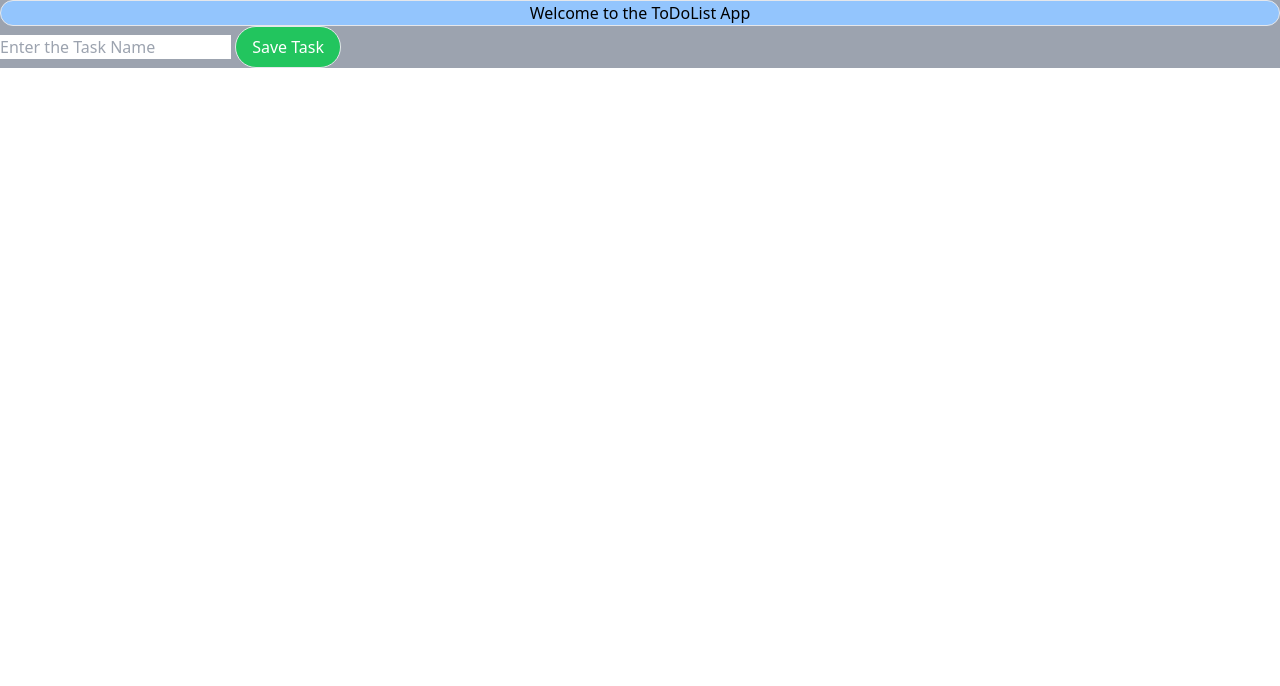
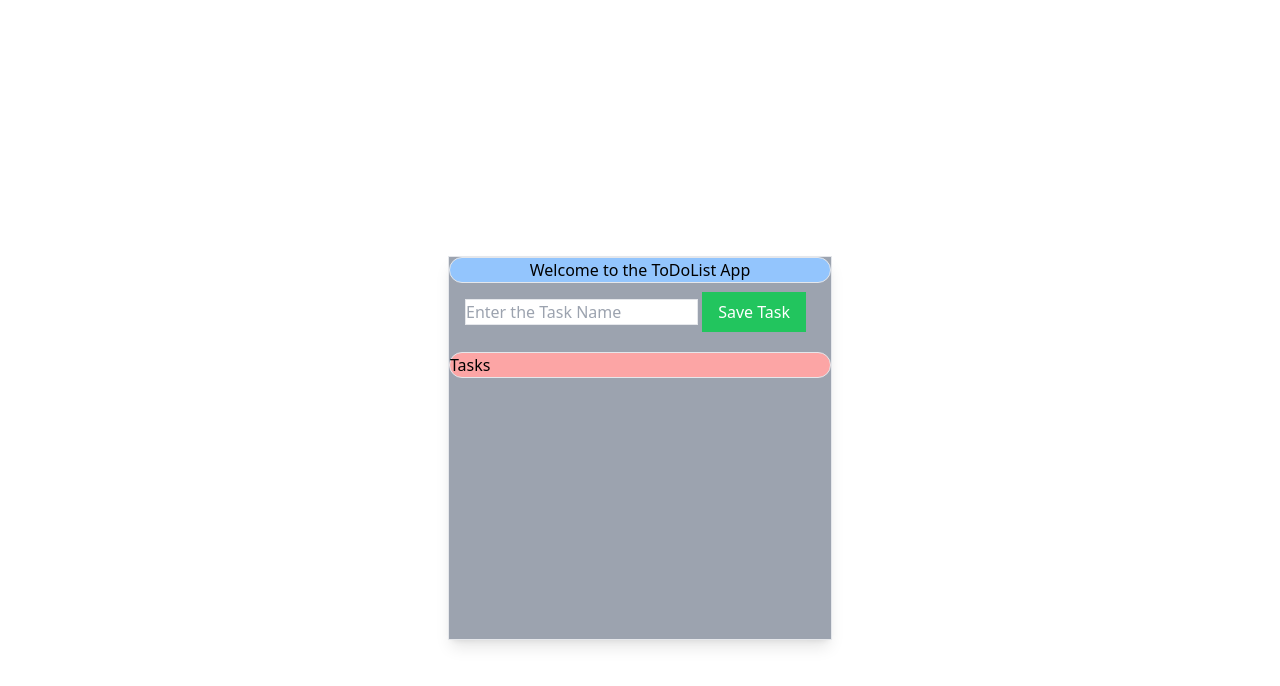
Before and after one commit to Hammadmazhar61245/ToDoListApp-Flask, a Flask app: page / in a window 1280 px wide. Shown: the top 686 px of the page. Run offline with Flask 3, Linux system fonts and the light colour scheme; some libraries are stand-ins or nearby versions.

Commit message:
added simple task name logic , working well

```diff
--- a/app.py
+++ b/app.py
@@ -19,8 +19,20 @@ def home():
              "Status": False
         }
         todolist.append(tododict)
+        print(todolist)
+
 
     return render_template("home.html", todolist=todolist)
 
+
 if __name__ == "__main__":
     app.run(debug = True)
+
+
+# from flask import Flask , render_template, request
+
+# app = Flask(__name__)
+
+# @app.route("/" , methods=["POST" , "GET"])
+
+# def home():
--- a/templates/home.html
+++ b/templates/home.html
@@ -9,14 +9,22 @@
 </head>
 <body>
 
-    <div class="mb-5 bg-gray-400  text-left hover: ">
+    <div class="absolute top-64 w-96 h-96 left-1/2 -translate-x-1/2 bg-gray-400  w-  text-left hover: shadow-lg  border  ">
       <h1 class="border rounded-full  bg-blue-300 text-black hover:shadow text-center">
         Welcome to the ToDoList App
       </h1>
       <form method="POST">
-        <input name="task" placeholder="Enter the Task Name">
-        <button class="bg-blue-400 text-white px-4 py-2  border rounded-full hover:shadow-lg transition-duration-300 hover: text-blue-500 bg-green-500" > Save Task </button>
+        <input name="task" placeholder="Enter the Task Name" class="border hover:shadow-lg font-weight black ml-4 mt-4">
+        <button class="bg-blue-400 text-white px-4 py-2  hover:shadow-lg transition-duration-300 hover: text-blue-500 bg-green-500" > Save Task </button>
       </form>
+
+      <h1 class="border rounded-full mt-5 bg-red-300 "> Tasks</h1>
+      <ul>
+        {%  for todo in todolist %}
+         <li class="bg-purple-200 mt-2 text-black">{{ todo.tasktitle}} </li>
+         {% endfor %}
+        <ul>
+
     </div>
 
 
```
